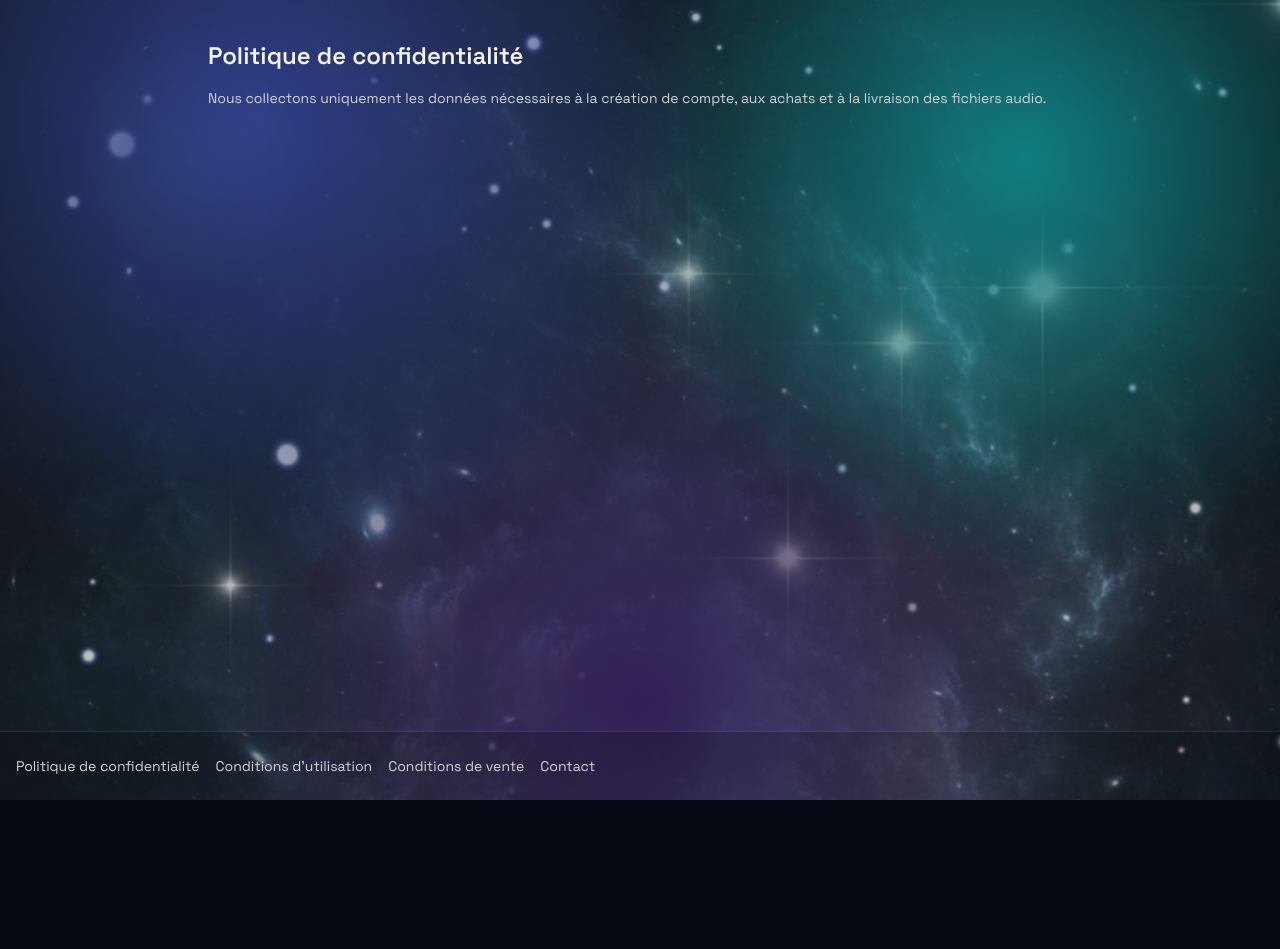
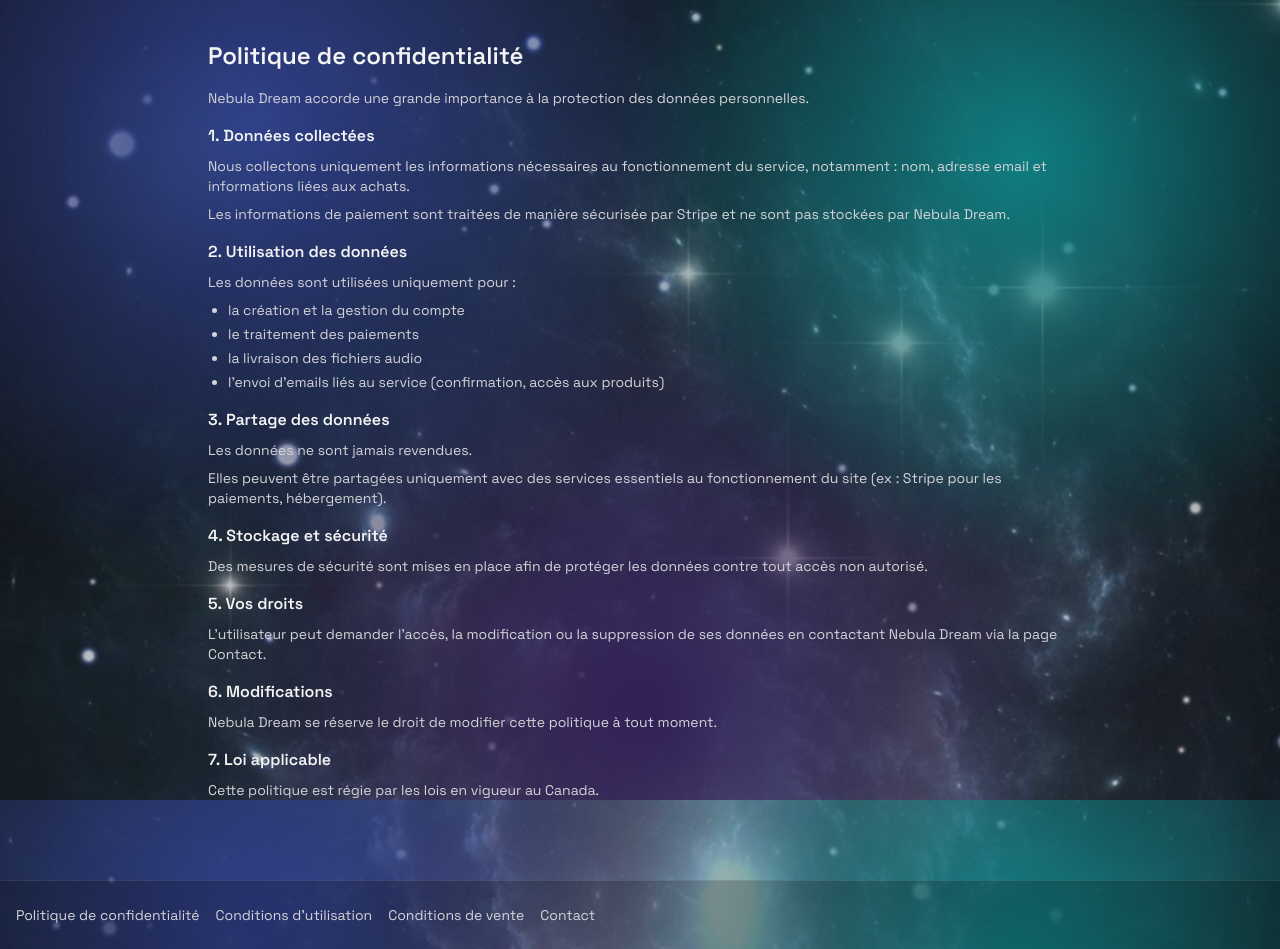
Before and after one commit to vievent7/nebula-dream, a Next.js app: page /legal/privacy in a window 1280 px wide. Before the commit the page ends 800 px from the top, so only its background shows below. Built offline with nearby package versions, Linux system fonts and the light colour scheme.

Commit message:
Expand privacy policy legal content

```diff
--- a/src/app/legal/privacy/page.tsx
+++ b/src/app/legal/privacy/page.tsx
@@ -2,10 +2,68 @@
   return (
     <main className="mx-auto max-w-4xl px-4 py-10 text-zinc-100">
       <h1 className="text-2xl font-semibold">Politique de confidentialité</h1>
-      <p className="mt-4 text-sm text-zinc-300">
-        Nous collectons uniquement les données nécessaires à la création de compte, aux achats et à
-        la livraison des fichiers audio.
-      </p>
+
+      <section className="mt-4 space-y-4 text-sm text-zinc-300">
+        <p>Nebula Dream accorde une grande importance à la protection des données personnelles.</p>
+
+        <div className="space-y-2">
+          <h2 className="text-base font-semibold text-zinc-100">1. Données collectées</h2>
+          <p>
+            Nous collectons uniquement les informations nécessaires au fonctionnement du service,
+            notamment : nom, adresse email et informations liées aux achats.
+          </p>
+          <p>
+            Les informations de paiement sont traitées de manière sécurisée par Stripe et ne sont
+            pas stockées par Nebula Dream.
+          </p>
+        </div>
+
+        <div className="space-y-2">
+          <h2 className="text-base font-semibold text-zinc-100">2. Utilisation des données</h2>
+          <p>Les données sont utilisées uniquement pour :</p>
+          <ul className="list-disc space-y-1 pl-5">
+            <li>la création et la gestion du compte</li>
+            <li>le traitement des paiements</li>
+            <li>la livraison des fichiers audio</li>
+            <li>l&apos;envoi d&apos;emails liés au service (confirmation, accès aux produits)</li>
+          </ul>
+        </div>
+
+        <div className="space-y-2">
+          <h2 className="text-base font-semibold text-zinc-100">3. Partage des données</h2>
+          <p>Les données ne sont jamais revendues.</p>
+          <p>
+            Elles peuvent être partagées uniquement avec des services essentiels au fonctionnement
+            du site (ex : Stripe pour les paiements, hébergement).
+          </p>
+        </div>
+
+        <div className="space-y-2">
+          <h2 className="text-base font-semibold text-zinc-100">4. Stockage et sécurité</h2>
+          <p>
+            Des mesures de sécurité sont mises en place afin de protéger les données contre tout
+            accès non autorisé.
+          </p>
+        </div>
+
+        <div className="space-y-2">
+          <h2 className="text-base font-semibold text-zinc-100">5. Vos droits</h2>
+          <p>
+            L&apos;utilisateur peut demander l&apos;accès, la modification ou la suppression de ses données
+            en contactant Nebula Dream via la page Contact.
+          </p>
+        </div>
+
+        <div className="space-y-2">
+          <h2 className="text-base font-semibold text-zinc-100">6. Modifications</h2>
+          <p>Nebula Dream se réserve le droit de modifier cette politique à tout moment.</p>
+        </div>
+
+        <div className="space-y-2">
+          <h2 className="text-base font-semibold text-zinc-100">7. Loi applicable</h2>
+          <p>Cette politique est régie par les lois en vigueur au Canada.</p>
+        </div>
+      </section>
     </main>
   );
 }
```
